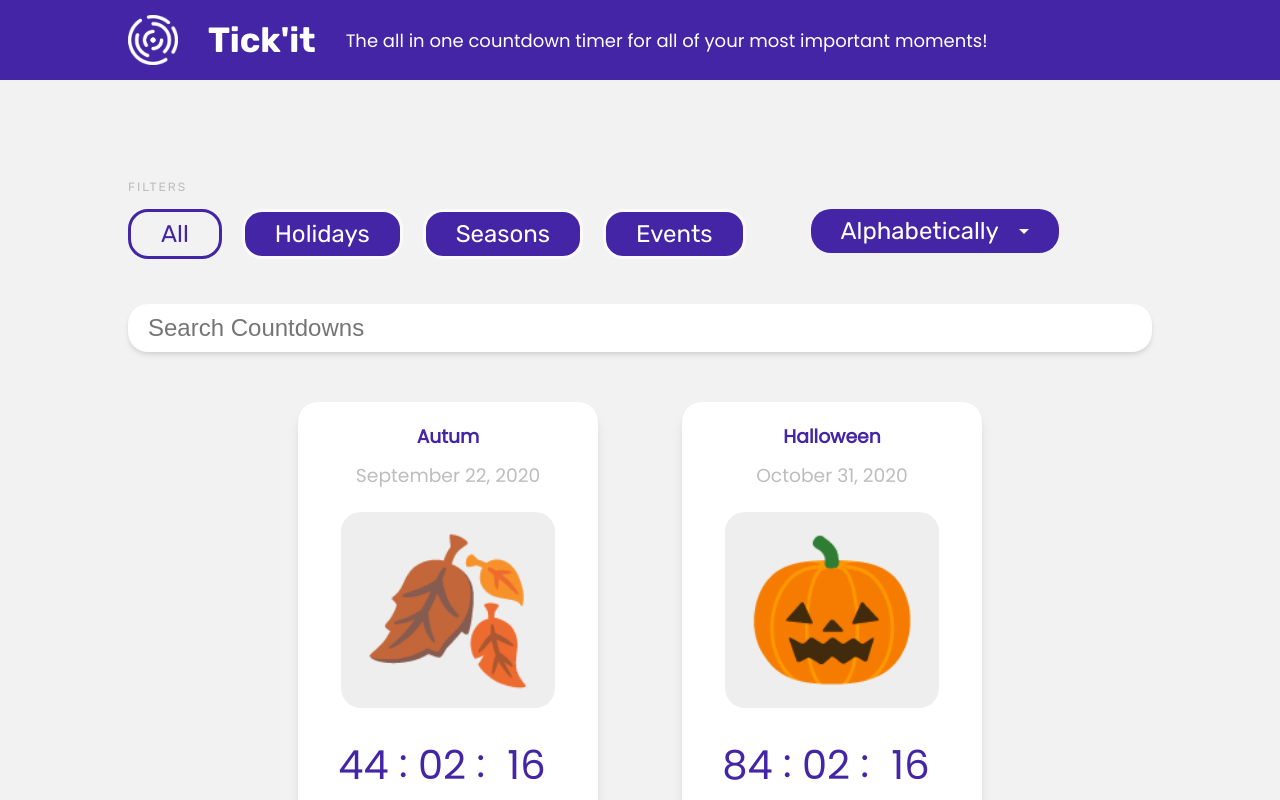
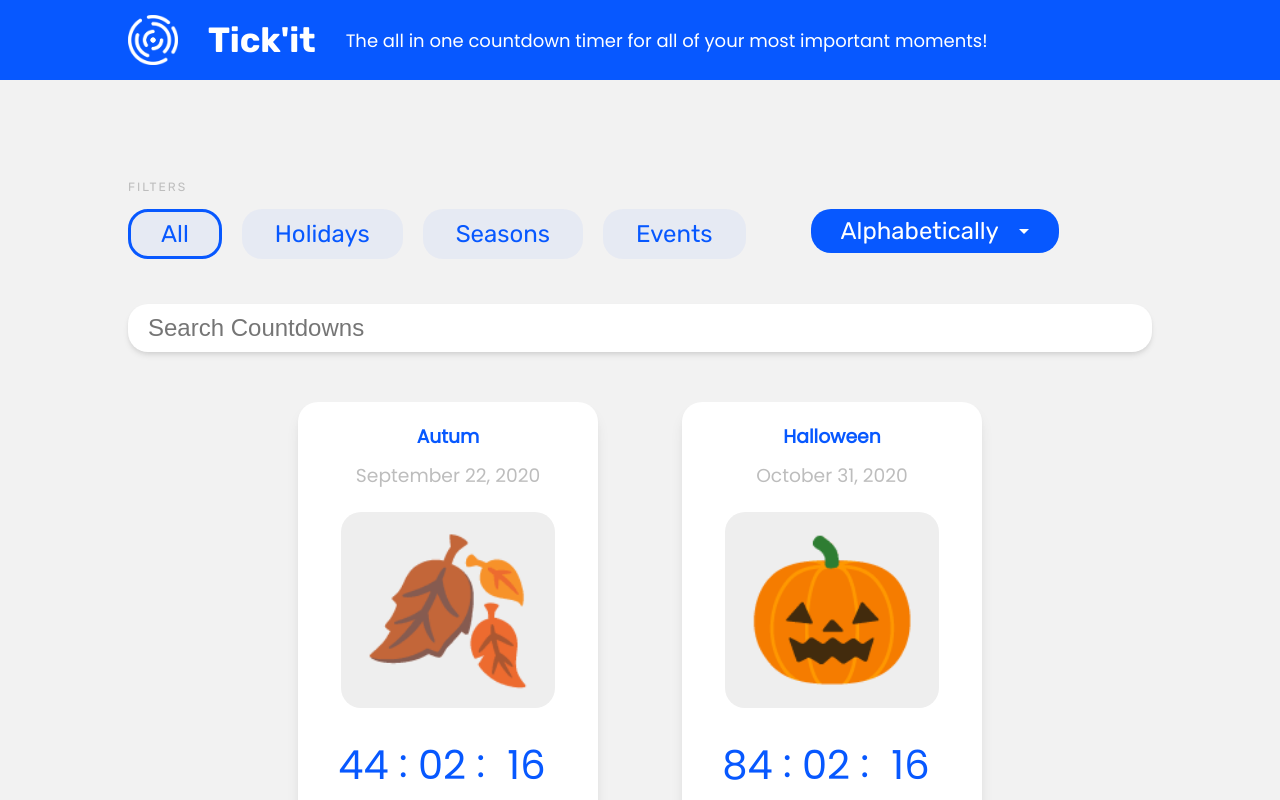
Before and after one commit to tyler-morales/countdown, a Vue app: page / in a window 1280 px wide. Shown: the top 800 px of the page. Built offline with nearby package versions, Linux system fonts and the light colour scheme.

Commit message:
💄 Updare filter btn styles

```diff
--- a/src/components/FilterBtn.vue
+++ b/src/components/FilterBtn.vue
@@ -43,12 +43,12 @@ button {
   font-family: var(--header-text);
   padding: 8px 30px;
   border-radius: 20px;
-  background-color: var(--color-primary);
-  color: #fff;
+  background-color: var(--color-primary-light);
+  color: var(--color-primary);
   font-size: 24px;
-  transition: all 0.3s;
+  transition: all 0.2s;
   margin-right: 20px;
-  border: 3px solid #fafafa;
+  border: 3px solid transparent;
 
   @include breakpoint(sm) {
     width: 100%;
--- a/src/styles/01_abstracts.scss
+++ b/src/styles/01_abstracts.scss
@@ -1,7 +1,8 @@
 :root {
   //colors
   --bg-color: #F2F2F2;
-  --color-primary: #4325a5;
+  --color-primary: rgb(7, 88, 255);
+  --color-primary-light: rgba(7, 88, 255, .05);
   --color-gray: #bdbdbd;
   --color-lightgray: #eeeeee;
   --shadow-xl: 0 20px 25px -5px rgba(0, 0, 0, 0.1), 0 10px 10px -5px rgba(0, 0, 0, 0.04);
@@ -16,20 +17,28 @@
 
 // mixins
 @mixin breakpoint($class) {
-  @if $class == xs {
-    @media (max-width: 500px) { @content; }
+  @if $class==xs {
+    @media (max-width: 500px) {
+      @content;
+    }
   }
 
-  @else if $class == sm {
-    @media (max-width: 600px) { @content; }
+  @else if $class==sm {
+    @media (max-width: 600px) {
+      @content;
+    }
   }
 
-  @else if $class == md {
-    @media (max-width: 992px) { @content; }
+  @else if $class==md {
+    @media (max-width: 992px) {
+      @content;
+    }
   }
 
-  @else if $class == lg {
-    @media (max-width: 1200px) { @content; }
+  @else if $class==lg {
+    @media (max-width: 1200px) {
+      @content;
+    }
   }
 
   @else {
--- a/src/styles/02_base.scss
+++ b/src/styles/02_base.scss
@@ -6,12 +6,12 @@ body {
 input,
 button {
   &:focus {
-    outline: 2px dotted var(--color-primary);
+    transform: translateY(-3px);
+    outline: none;
   }
 }
 
 .active {
-  background: none;
   border: 3px solid var(--color-primary);
   color: var(--color-primary);
 }
```
